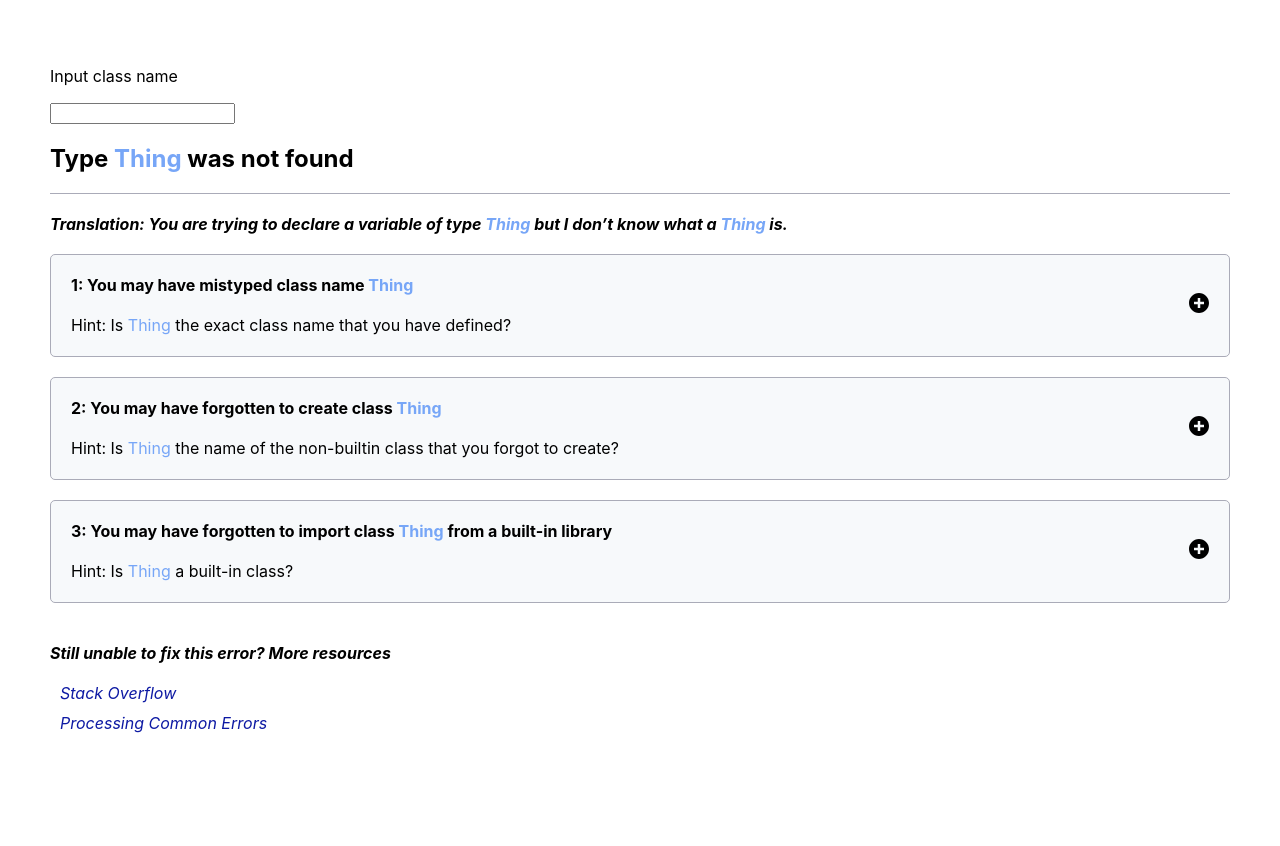
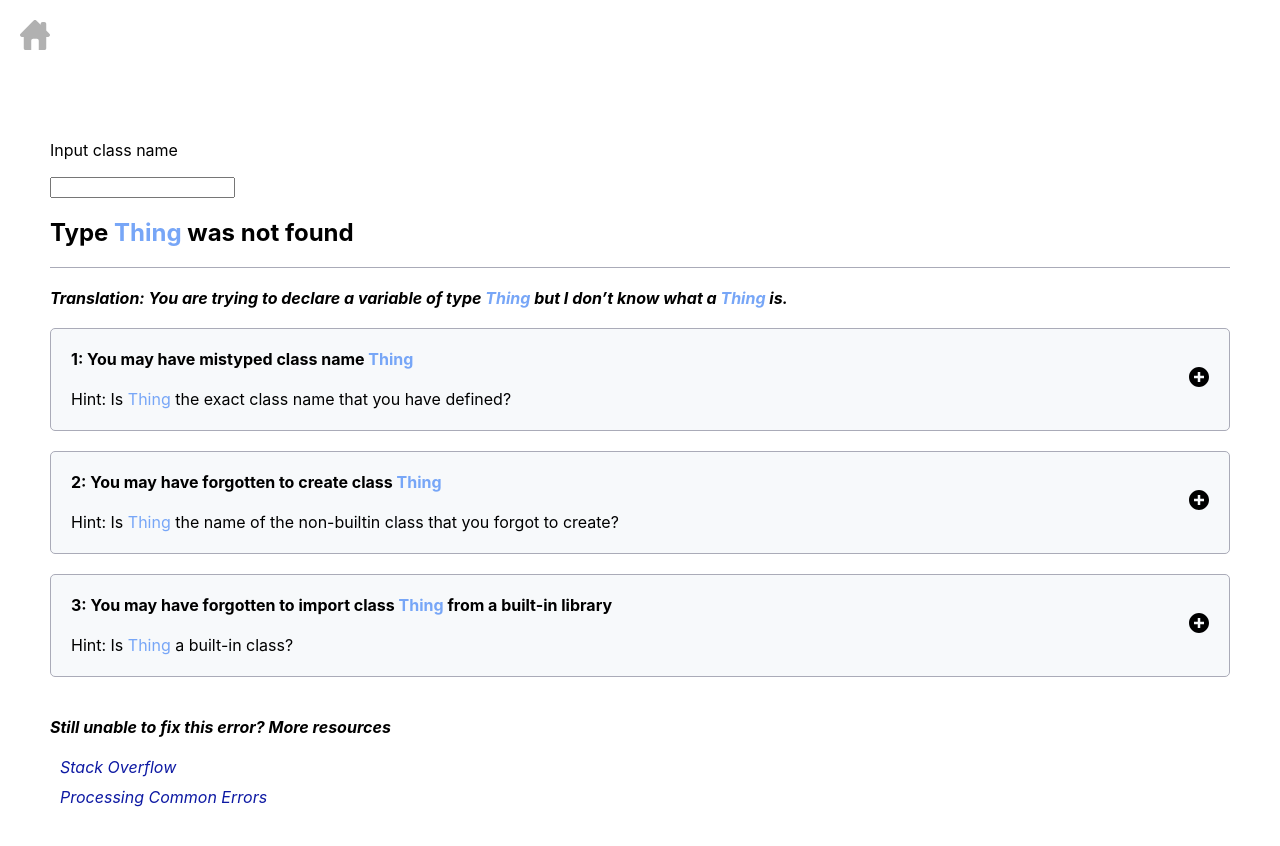
Before and after one commit to jssmith1/RefPage, a React (Create React App) app: page /typenotfound in a window 1280 px wide. Shown: the top 846 px of the page. Built offline with nearby package versions, Linux system fonts and the light colour scheme.

Commit message:
Add react router to navigate between different pages

```diff
--- a/package.json
+++ b/package.json
@@ -9,6 +9,7 @@
     "@testing-library/user-event": "^7.1.2",
     "react": "^16.13.0",
     "react-dom": "^16.13.0",
+    "react-router-dom": "^5.1.2",
     "react-scripts": "3.4.0"
   },
   "scripts": {
--- a/src/App.css
+++ b/src/App.css
@@ -11,6 +11,13 @@ H4 {
   max-width: 1024px;
 }
 
+.Home{
+  padding: 20px;
+}
+
+.Home:hover {
+  opacity: 0.3;
+}
 
 .AppContent {
   min-height: 100vh;
@@ -65,9 +72,6 @@ H4 {
   opacity: 0.3;
 }
 
-.ExpandButton{
-  opacity: 1;
-}
 
 .StrategyContainer{
   margin: 0px 20px 20px 20px;
--- a/src/App.js
+++ b/src/App.js
@@ -1,17 +1,42 @@
 import React from "react";
 import "./App.css";
 import TypeNotFound from "./TypeNotFound.jsx";
+import HomePage from "./HomePage.jsx"
+import HomeButton from "./assets/home.svg";
+import {
+  BrowserRouter as Router,
+  Switch,
+  Route,
+  Link
+} from "react-router-dom";
+
+export default function App() {
+  return (
+    <Router>
+      <div>
+        <div className="Home">
+          <Link to="/">
+            <img
+              src={HomeButton}
+              alt="home-button"
+              width="30"
+              height="30"
+            ></img>
+          </Link>
+        </div>
 
 
-class App extends React.Component {
-
-  render() {
-    return (
-        <div>
-          <TypeNotFound/>
-        </div>
-    );
-  }
+        {/* A <Switch> looks through its children <Route>s and
+            renders the first one that matches the current URL. */}
+        <Switch>
+          <Route path="/typenotfound">
+            <TypeNotFound />
+          </Route>
+          <Route path="/">
+            <HomePage />
+          </Route>
+        </Switch>
+      </div>
+    </Router>
+  );
 }
-
-export default App;
--- /dev/null
+++ b/src/HomePage.jsx
@@ -0,0 +1,22 @@
+import React from "react";
+import "./App.css";
+import {
+  Link
+} from "react-router-dom";
+
+class HomePage extends React.Component {
+
+  render() {
+    return (
+        <div className="App">
+            <div className="AppContent">
+                <h2>List of Errors</h2>
+                <div className="Indent-1"><Link to="/typenotfound">Type Not Found</Link> </div>
+            </div>
+        </div>
+    );
+  }
+}
+
+
+export default HomePage;
```
Also changed, not shown: src/assets/home.svg (added), 1 other file (tests, documents, lock files or other folders).
